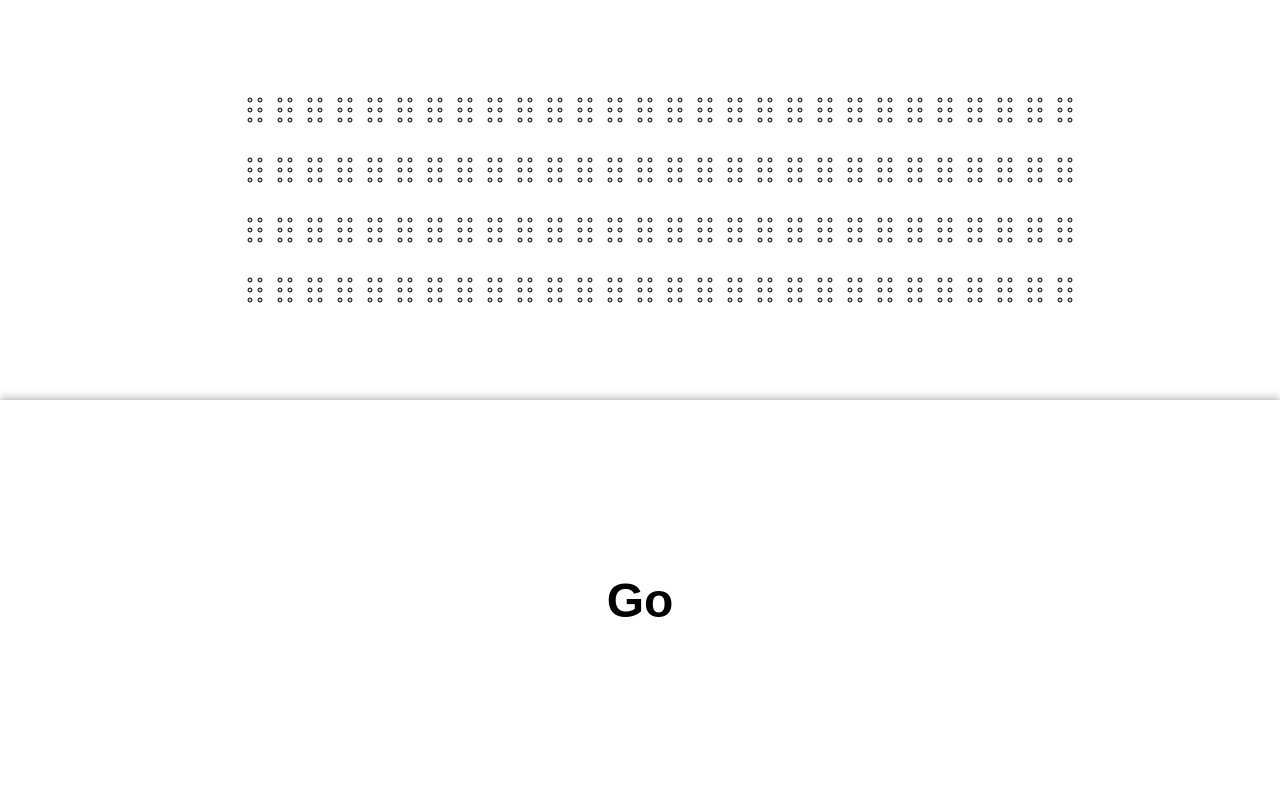
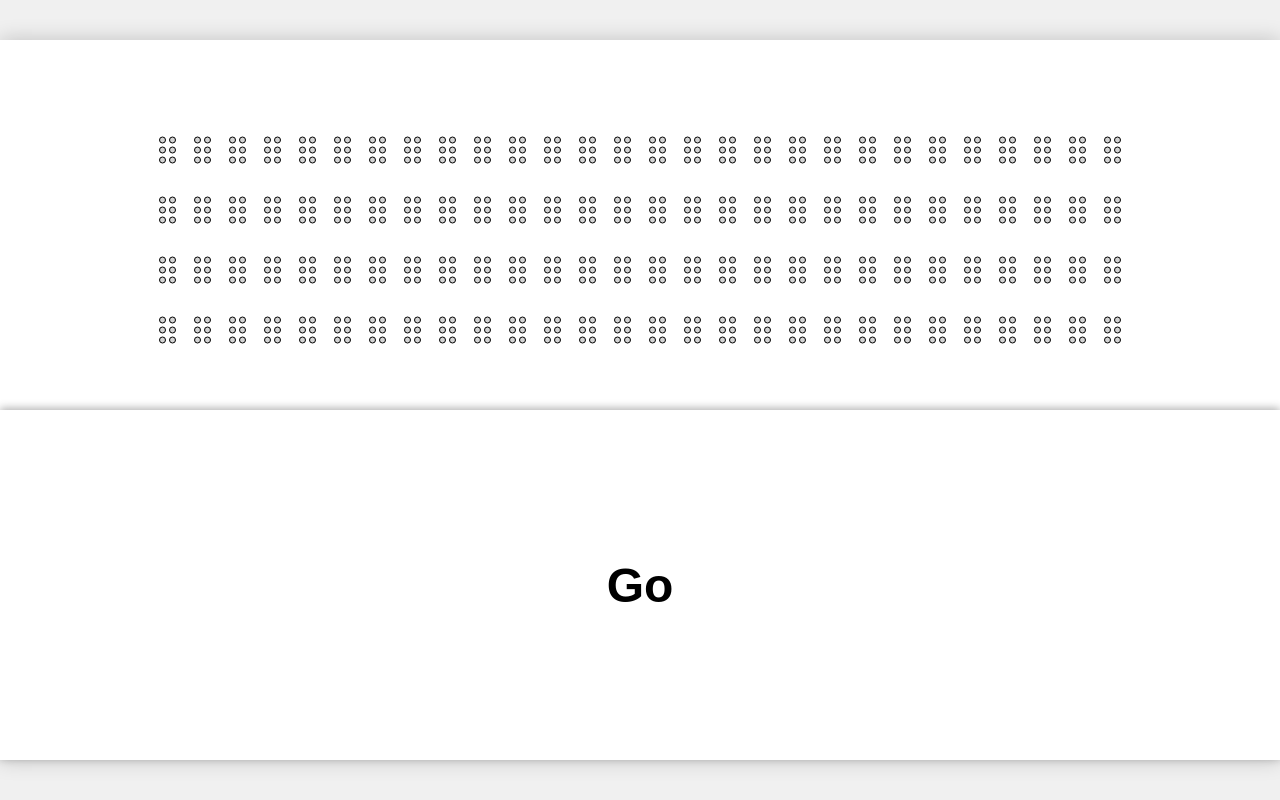
Before and after one commit to HseleneH/BrailleListener, a plain HTML site: page index.html in a window 1280 px wide. Drawn offline with Linux system fonts and the light colour scheme.

Commit message:
finish~~~

```diff
--- a/index.html
+++ b/index.html
@@ -3,26 +3,39 @@
 <head>
   <meta charset="UTF-8">
   <title>Braille Board</title>
+  <meta name="viewport" content="width=device-width, initial-scale=1, maximum-scale=1, user-scalable=no">
   <style>
-    body, html {
+    html, body {
       margin: 0;
       padding: 0;
-      background: transparent;
+      height: 100vh;
+      background-color: #f0f0f0;
       overflow: hidden;
+      display: flex;
+      align-items: center;
+      justify-content: center;
     }
+
+    #canvasWrapper {
+      width: 1280px;
+      height: 720px;
+      position: relative;
+      background: white;
+      box-shadow: 0 0 20px rgba(0, 0, 0, 0.2);
+    }
+
     canvas {
-      width: auto;
-      height: 100vh;
-      touch-action: none;
+      width: 100%;
+      height: 100%;
       display: block;
-      margin: 0 auto; /* 水平置中 */
     }
+
     #submit {
       position: absolute;
       bottom: 0;
       left: 0;
-      width: 100vw;
-      height: 400px;
+      width: 100%;
+      height: 350px;
       border-radius: 0;
       background-color: #ffffff;
       color: rgb(0, 0, 0);
@@ -32,31 +45,34 @@
       box-shadow: 0 -2px 8px rgba(0, 0, 0, 0.3);
       cursor: pointer;
     }
+
     #submit:hover {
       background-color: #0056b3;
+      color: white;
     }
   </style>
 </head>
 <body>
-  <canvas id="brailleCanvas"></canvas>
-  <button id="submit">Go</button>
+  <div id="canvasWrapper">
+    <canvas id="brailleCanvas"></canvas>
+    <button id="submit">Go</button>
+  </div>
 
   <script>
     const canvas = document.getElementById('brailleCanvas');
     const ctx = canvas.getContext('2d');
-    const sideMargin = 20;
-    canvas.width = window.innerWidth - sideMargin * 2;
-    canvas.height = window.innerHeight;
+    canvas.width = 1280;
+    canvas.height = 720;
 
     const groupCount = 112;
     const groupsPerRow = 28;
-    const groupSpacingX = 30;
+    const groupSpacingX = 35;
     const groupSpacingY = 60;
     const dotSpacing = 10;
-    const dotRadius = 2;
+    const dotRadius = 3;
 
     const totalWidth = (groupsPerRow - 1) * groupSpacingX + dotSpacing;
-    const baseX = sideMargin + (canvas.width - totalWidth) / 2;
+    const baseX = (canvas.width - totalWidth) / 2;
     const baseY = 100;
 
     const dotStates = Array.from({ length: groupCount }, () => [0, 0, 0, 0, 0, 0]);
@@ -89,6 +105,13 @@
     }
 
     function detectDot(x, y) {
+      const rect = canvas.getBoundingClientRect();
+      const scaleX = canvas.width / rect.width;
+      const scaleY = canvas.height / rect.height;
+
+      const relX = (x - rect.left) * scaleX;
+      const relY = (y - rect.top) * scaleY;
+
       for (let g = 0; g < groupCount; g++) {
         const rowGroup = Math.floor(g / groupsPerRow);
         const colGroup = g % groupsPerRow;
@@ -98,8 +121,8 @@
           const row = i % 3;
           const cx = baseX + colGroup * groupSpacingX + col * dotSpacing;
           const cy = baseY + rowGroup * groupSpacingY + row * dotSpacing;
-          const dx = x - cx;
-          const dy = y - cy;
+          const dx = relX - cx;
+          const dy = relY - cy;
           if (Math.sqrt(dx * dx + dy * dy) < dotRadius * 2) {
             dotStates[g][i] = 1 - dotStates[g][i];
             console.log('Toggled', labels[g * 6 + i], 'State:', dotStates[g][i]);
@@ -131,11 +154,10 @@
     }
 
     canvas.addEventListener('pointerdown', e => {
-      detectDot(e.clientX - canvas.getBoundingClientRect().left, e.clientY);
+      detectDot(e.clientX, e.clientY);
     });
 
-    const submitBtn = document.getElementById('submit');
-    submitBtn.addEventListener('click', () => {
+    document.getElementById('submit').addEventListener('click', () => {
       const selectedLabels = [];
 
       for (let g = 0; g < groupCount; g++) {
```
